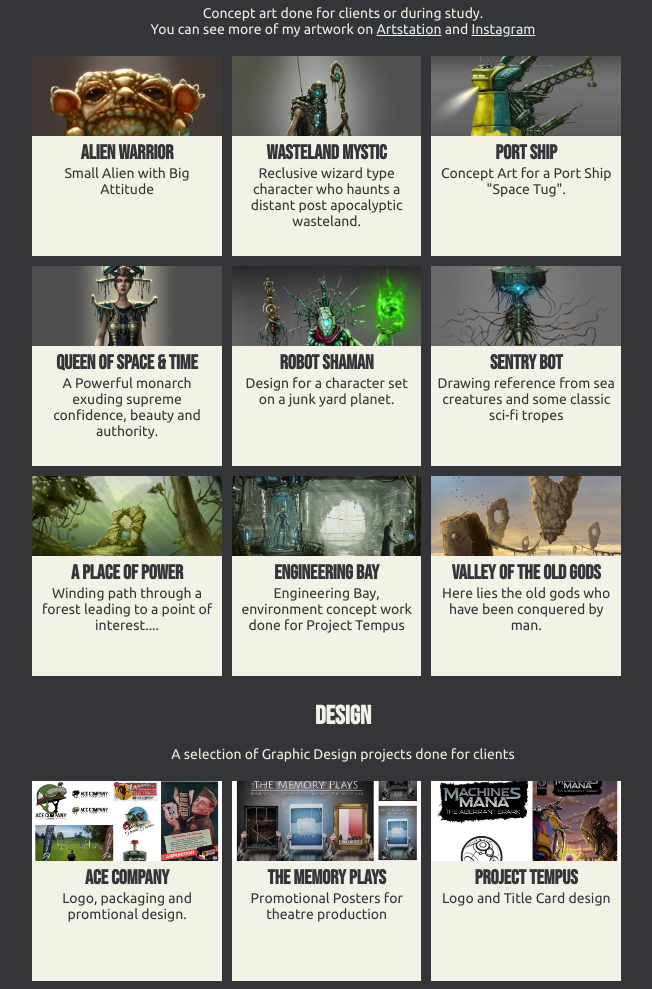
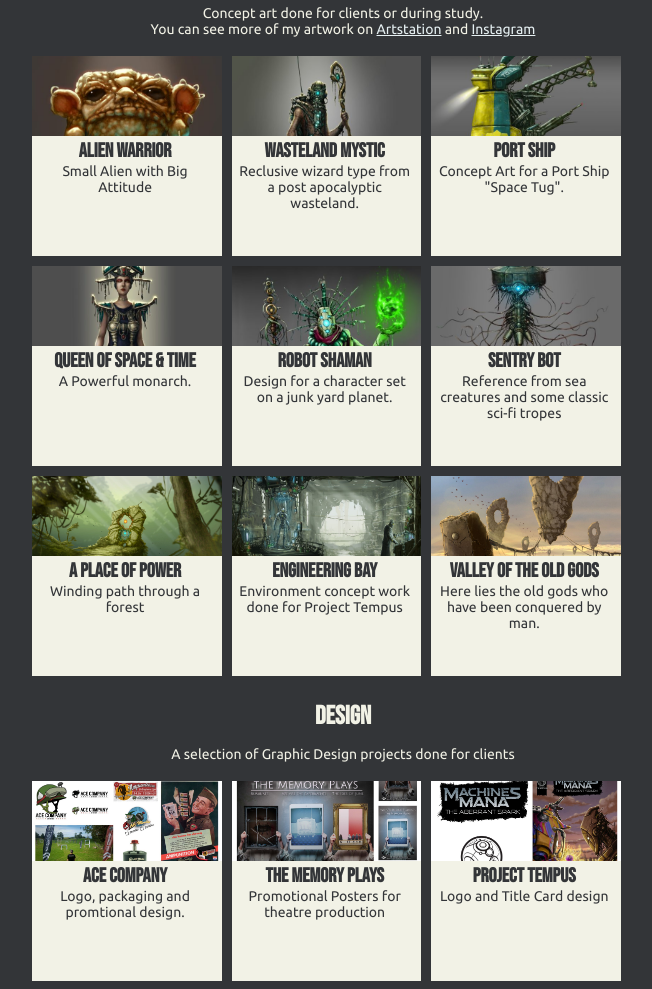
Before and after one commit to DontforgettheEye/DontforgettheEye, a plain HTML site: page index.html in a window 1280 px wide. Shown: the part 1300-2289 px from the top of the page, without its empty margins (297-949 px from the left). Drawn offline with Linux system fonts and the light colour scheme.

Commit message:
minor css and html fixes

```diff
--- a/index.html
+++ b/index.html
@@ -175,7 +175,7 @@ A big fan of tinkering with technology I have taught myself GDscript for the God
         </div>
                 <div class="cardtext">
           <h3>Wasteland Mystic</h3>
-          <p>Reclusive wizard type character who haunts a distant post apocalyptic wasteland.</p>
+          <p>Reclusive wizard type from a post apocalyptic wasteland.</p>
           </div>
           </div>
 
@@ -196,7 +196,7 @@ A big fan of tinkering with technology I have taught myself GDscript for the God
         </div>
                 <div class="cardtext">
           <h3>Queen of Space & Time</h3>
-          <p>A Powerful monarch exuding supreme confidence, beauty and authority.</p>
+          <p>A Powerful monarch.</p>
           </div>
           </div>
 
@@ -216,7 +216,7 @@ A big fan of tinkering with technology I have taught myself GDscript for the God
         </div>
                 <div class="cardtext">
           <h3>Sentry bot</h3>
-          <p>Drawing reference from sea creatures and some classic sci-fi tropes</p>
+          <p>Reference from sea creatures and some classic sci-fi tropes</p>
           </div>
           </div>
 
@@ -226,7 +226,7 @@ A big fan of tinkering with technology I have taught myself GDscript for the God
         </div>
                 <div class="cardtext">
           <h3>A place of power</h3>
-          <p>Winding path through a forest leading to a point of interest....</p>
+          <p>Winding path through a forest</p>
           </div>
           </div>
 
@@ -236,7 +236,7 @@ A big fan of tinkering with technology I have taught myself GDscript for the God
         </div>
                 <div class="cardtext">
           <h3>Engineering Bay</h3>
-          <p>Engineering Bay, environment concept work done for Project Tempus</p>
+          <p>Environment concept work done for Project Tempus</p>
           </div>
           </div>
 
--- a/style.css
+++ b/style.css
@@ -206,11 +206,11 @@ a {
 }
 
 .cardtext {
-	margin-top:5px;
+	margin-top:3px;
 	width:95%;
 	float:left;
-	margin-left:5px;
-	margin-right:5px;
+	margin-left:3px;
+	margin-right:4px;
 }
 
 /* The Modal (background) */
```
